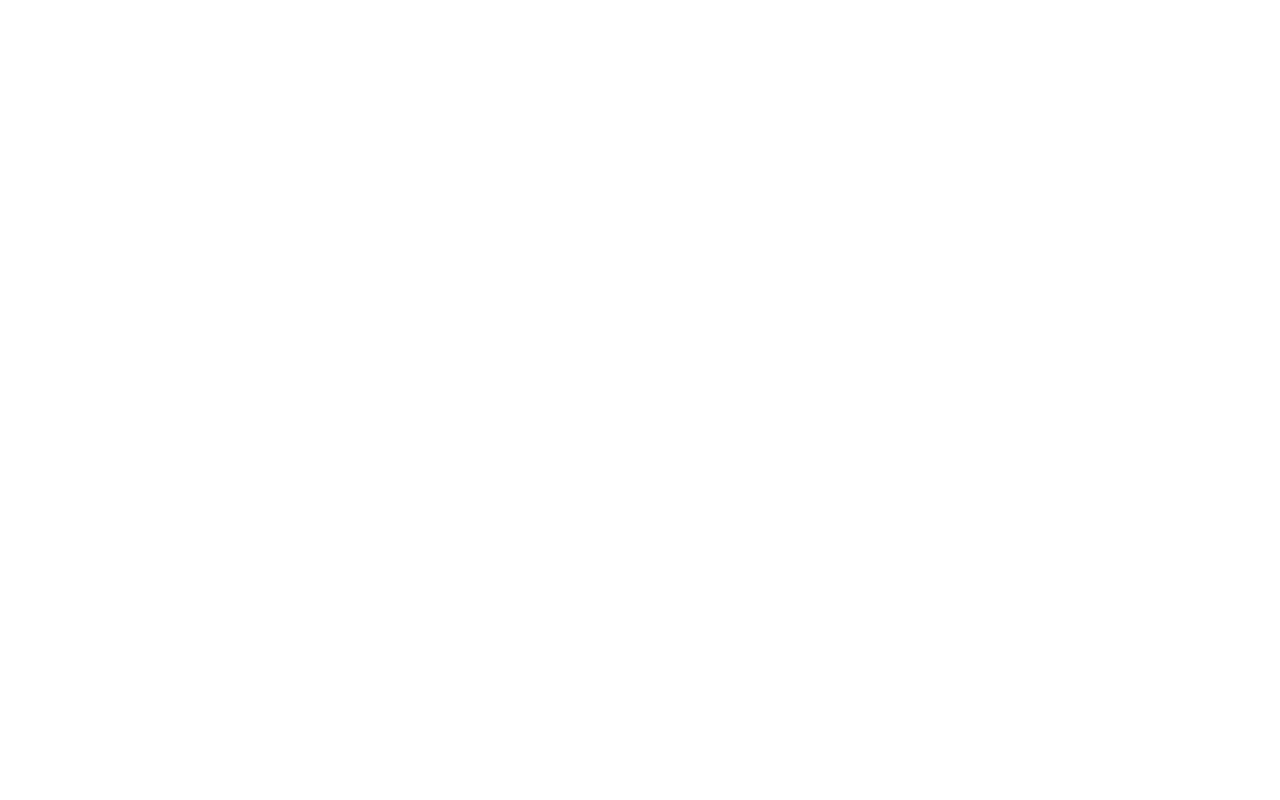
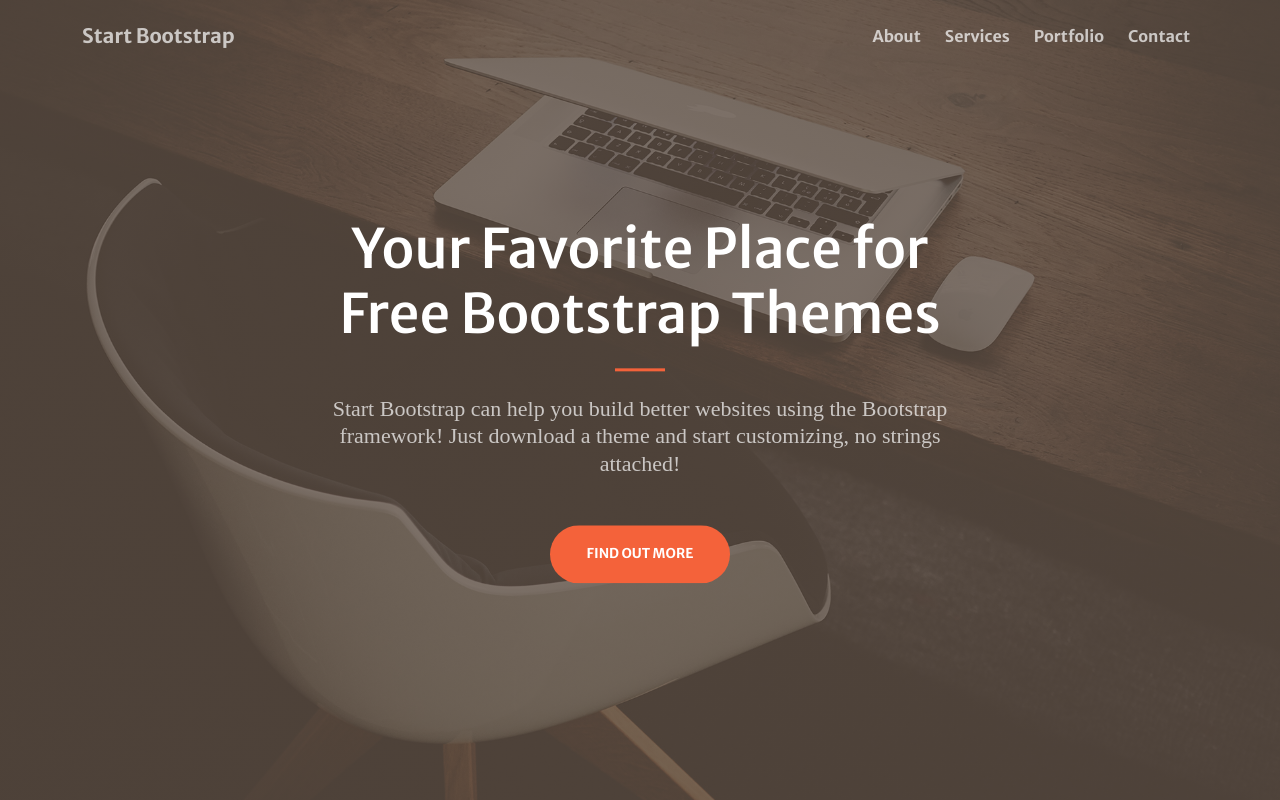
Before and after one commit to Redadaghouj/Sass-Template-Starter, a website: page dist/index.html in a window 1280 px wide. Drawn offline with nearby package versions, Linux system fonts and the light colour scheme.

Commit message:
first commit

```diff
--- a/scss/main.scss
+++ b/scss/main.scss
@@ -1,3 +1,60 @@
+$main-color: #f4623a;
+$main-color-alt: #cf5331;
 body {
   font-family: "Merriweather Sans", sans-serif;
 }
+
+.landing {
+  height: 100vh;
+  background: linear-gradient(
+      to bottom,
+      rgba(92, 77, 66, 0.8) 0%,
+      rgba(92, 77, 66, 0.8) 100%
+    ),
+    url(/dist/img/bg-masthead.jpg);
+  background-size: cover;
+  background-position: center center;
+  position: relative;
+  nav a {
+    color: rgba(255, 255, 255, 0.7);
+    &:hover {
+      color: #fff;
+    }
+  }
+
+  .content {
+    width: 680px;
+    position: absolute;
+    top: 50%;
+    left: 50%;
+    transform: translate(-50%, -50%);
+    h1 {
+      font-size: 3.4rem;
+      position: relative;
+      &::after {
+        content: "";
+        position: absolute;
+        bottom: 0;
+        left: 50%;
+        transform: translateX(-50%);
+        width: 50px;
+        height: 3px;
+        background-color: $main-color;
+      }
+    }
+    p {
+      color: rgba(255, 255, 255, 0.7);
+      font-size: 22px;
+      font-family: "Times New Roman", Times, serif;
+    }
+    button {
+      background-color: $main-color;
+      font-size: 13.5px;
+      padding: 18px 36px;
+      transition: background-color 0.3s;
+      &:hover {
+        background-color: $main-color-alt;
+      }
+    }
+  }
+}
```
Also changed, not shown: dist/css/style.css, dist/img/bg-masthead.jpg (added), dist/index.html, 1 other file.
